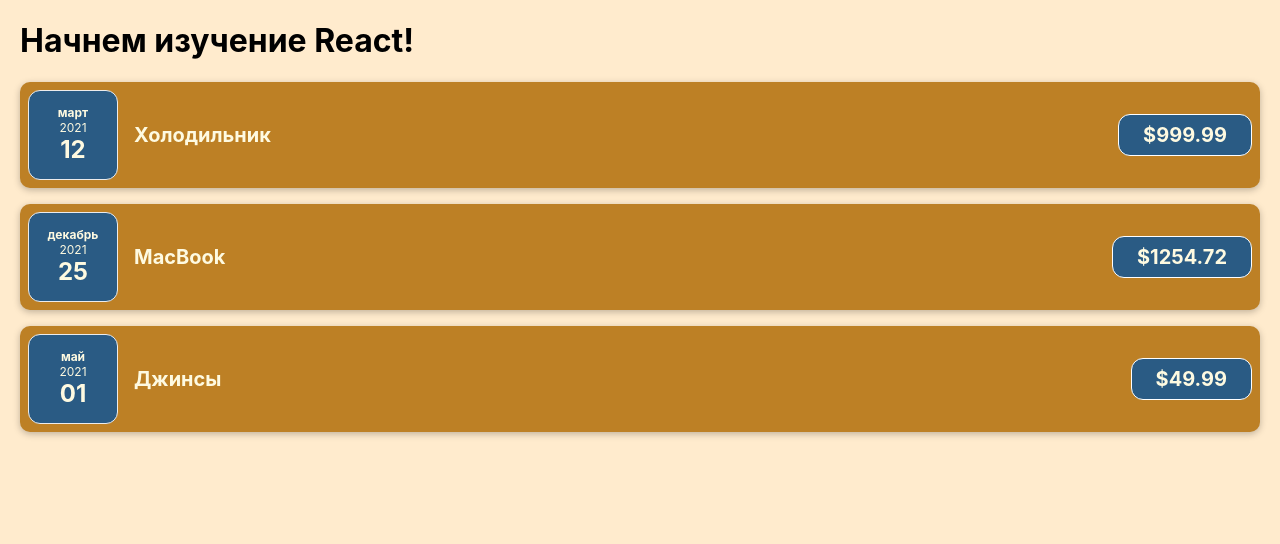
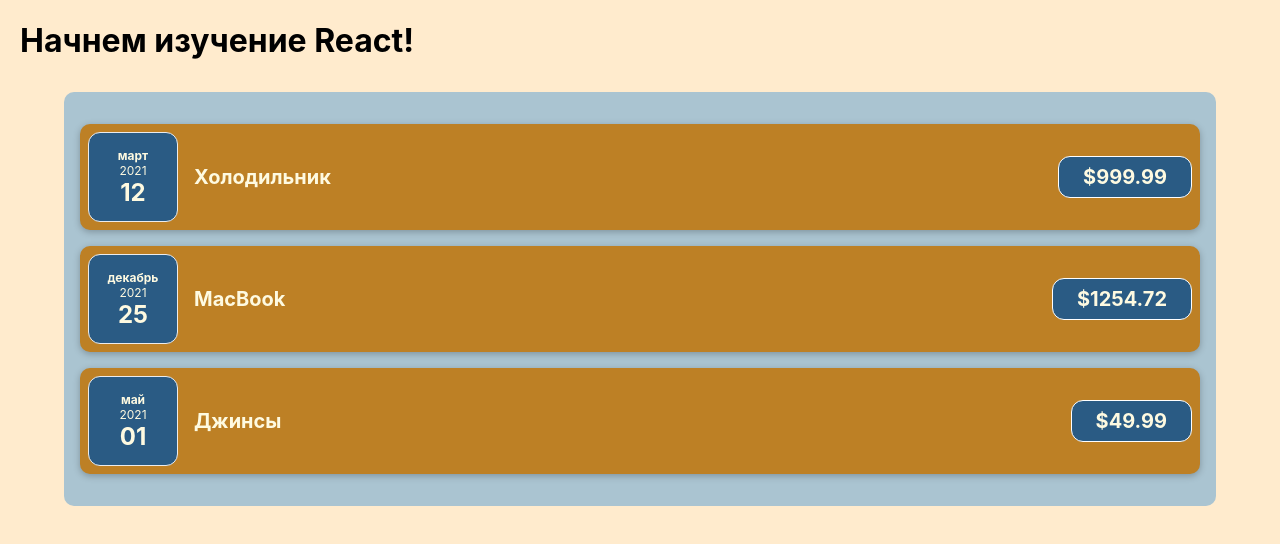
Before and after one commit to panaram1ks/react-years-expences, a JavaScript app: page / in a window 1280 px wide. Shown: the top 544 px of the page. Built offline with nearby package versions, Linux system fonts and the light colour scheme.

Commit message:
new component refactoring

```diff
--- a/src/App.js
+++ b/src/App.js
@@ -1,4 +1,6 @@
 import CostItem from "./components/CostItem";
+
+import Costs from "./components/Costs";
 
 function App() {
 
@@ -23,18 +25,7 @@
   return (
     <div>
       <h1>Начнем изучение React!</h1>
-      <CostItem
-        date={costs[0].date}
-        description={costs[0].description}
-        amount={costs[0].amount}/>
-      <CostItem
-        date={costs[1].date}
-        description={costs[1].description}
-        amount={costs[1].amount}/>
-      <CostItem
-        date={costs[2].date}
-        description={costs[2].description}
-        amount={costs[2].amount}/>
+      <Costs costs={costs}/>
     </div>
   );
 }
--- a/src/components/CostItem.js
+++ b/src/components/CostItem.js
@@ -2,16 +2,14 @@
 import './CostItem.css'
 
 function CostItem(props) {
-
-
 
     return (
         <div className='cost-item'>
             <CostDate date={props.date}/>
             <div className='cost-item__description'>
                 <h2>{props.description}</h2>
-                <div className='cost-item__price'>${props.amount}</div>
             </div>
+            <div className='cost-item__price'>${props.amount}</div>
         </div>
     );
 }
--- /dev/null
+++ b/src/components/Costs.css
@@ -0,0 +1,8 @@
+.costs {
+    padding: 1rem;
+    background-color: #aac4d1;
+    margin: 2rem auto;
+    width: 70rem;
+    max-width: 95%;
+    border-radius: 10px;
+  }
--- /dev/null
+++ b/src/components/Costs.js
@@ -0,0 +1,26 @@
+import CostItem from './CostItem';
+import './Costs.css'
+
+function Costs(props) {
+
+    const costs = props.costs;
+
+    return(
+        <div className='costs'>
+            <CostItem
+                date={costs[0].date}
+                description={costs[0].description}
+                amount={costs[0].amount}/>
+            <CostItem
+                date={costs[1].date}
+                description={costs[1].description}
+                amount={costs[1].amount}/>
+            <CostItem
+                date={costs[2].date}
+                description={costs[2].description}
+                amount={costs[2].amount}/>
+        </div>
+    );
+}
+
+export default Costs;
```
